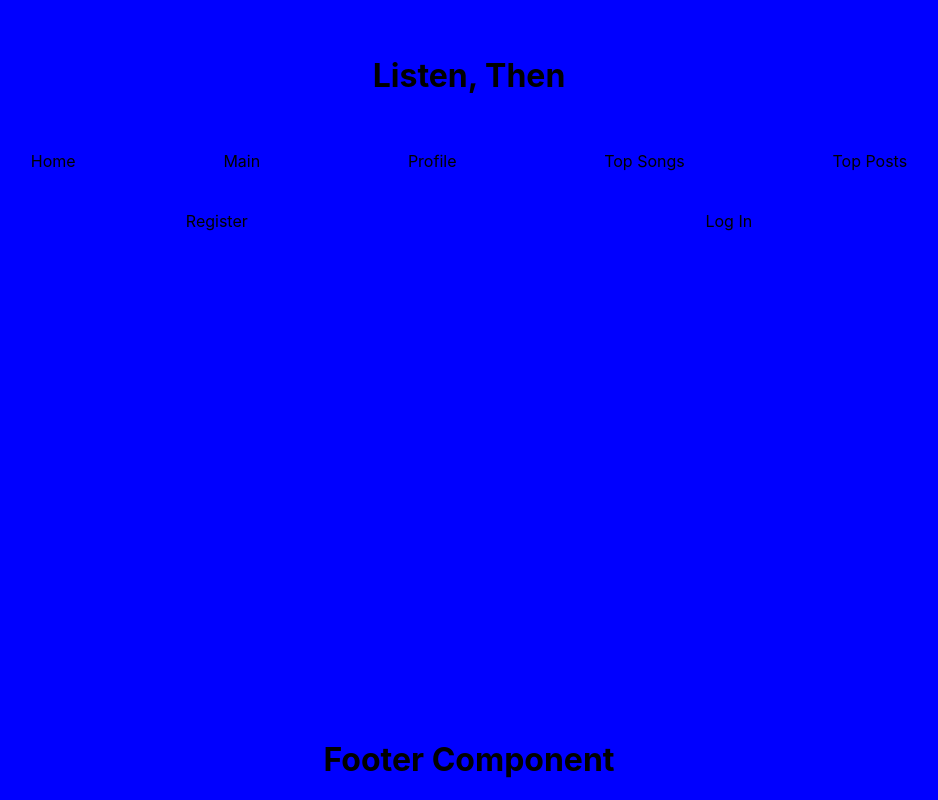
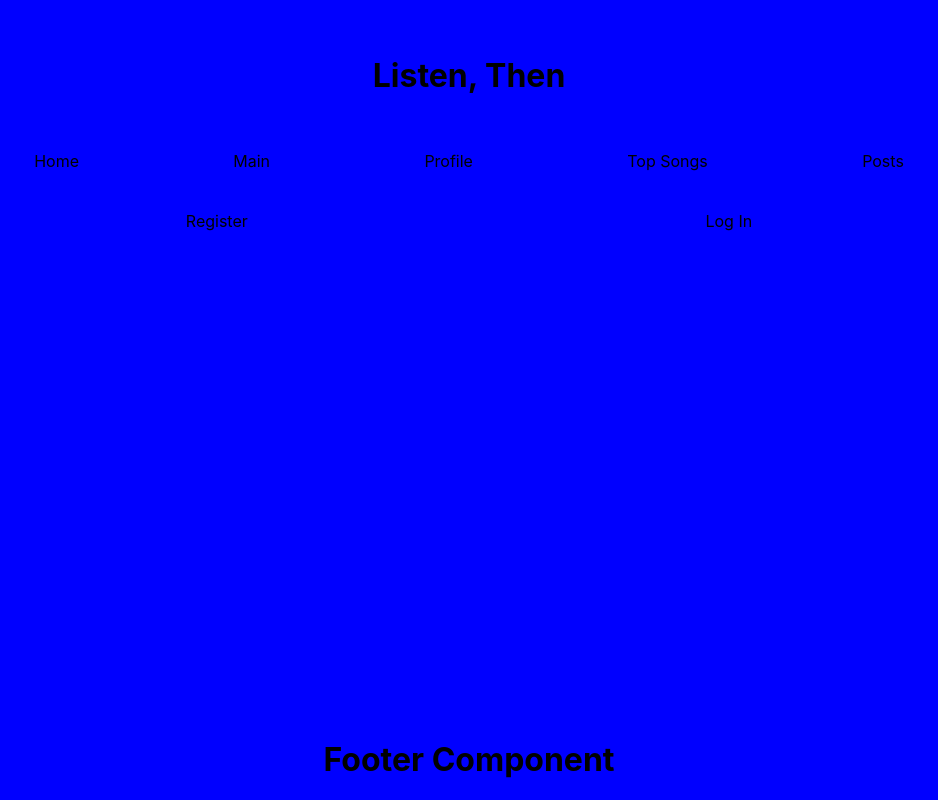
Before and after one commit to blackmetaldart/HEARD-YOU, a React (Create React App) app in the folder front-end/: page / in a window 1280 px wide. Shown: the whole page, without its empty margins (171-1109 px from the left). Built offline with nearby package versions, Linux system fonts and the light colour scheme.

Commit message:
renamed a section for usability

```diff
--- a/front-end/src/App.js
+++ b/front-end/src/App.js
@@ -30,7 +30,7 @@ class App extends Component {
               <Link to="/main">Main</Link>{'  '}
               <Link to="/profile">Profile</Link>{'  '}
               <Link to="/songs">Top Songs</Link>{'  '}
-              <Link to="/posts">Top Posts</Link>
+              <Link to="/posts">Posts</Link>
             </nav>
             <Route exact path="/" component={Home} />
             <Route path="/main" component={Main} />
```
